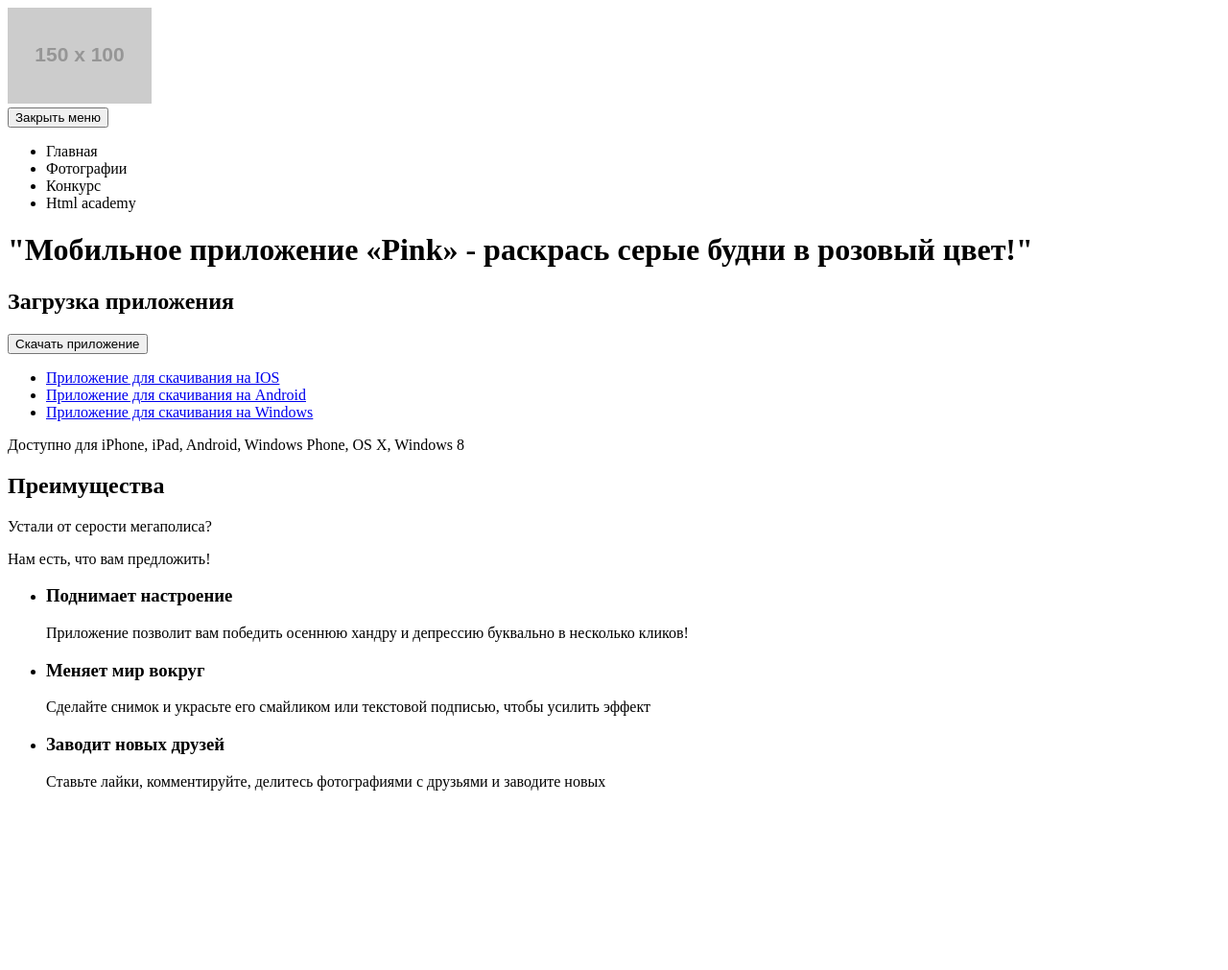
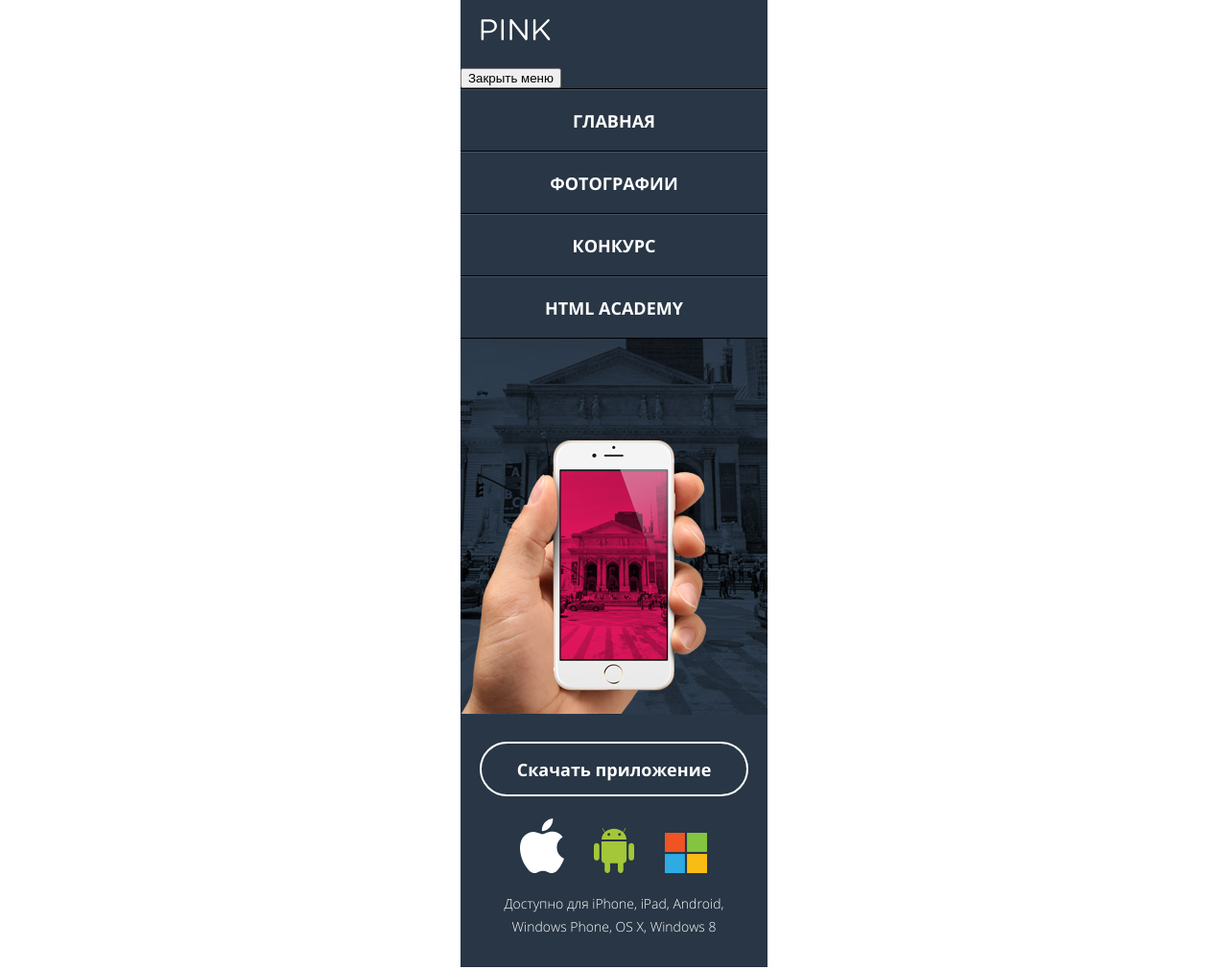
Before and after one commit to DanilAbr/1001661-pink-17, a website: page source/index.html in a window 1280 px wide. Shown: the top 1011 px of the page at 96% size. Before the commit the page ends 840 px from the top, so only its background shows below. Drawn offline with nearby package versions, Linux system fonts and the light colour scheme; files that its build step writes are made by us from their sources; placeholder pictures from the web are drawn by us.

Commit message:
Начал вёрстку с препроцессором

```diff
--- a/source/index.html
+++ b/source/index.html
@@ -3,49 +3,53 @@
   <head>
     <meta charset="utf-8">
     <title>HTML Academy: Пинк</title>
+    <link href="css/style.css" rel="stylesheet">
   </head>
+
   <body>
-    <header class="header">
-      <a class="header__logo">
-        <img class="header__logo-image" src="http://placehold.it/150x100" alt="Мобильное приложение «Pink»">
+    <header class="header container">
+      <a class="header__logo" href="/source/index.html">
+        <img class="header__logo-image" src="img/logo-pink-white-mobile.svg" width="75" height="22" alt="Мобильное приложение «Pink»">
       </a>
       <nav class="header__main main-nav">
         <button class="main-nav__toggle" type="button">Закрыть меню</button>
         <ul class="main-nav__list site-list">
           <li class="site-list__item">
-            <a>Главная</a>
+            <a class="site-list__link">Главная</a>
           </li>
           <li class="site-list__item">
-            <a>Фотографии</a>
+            <a class="site-list__link" href="photo.html">Фотографии</a>
           </li>
           <li class="site-list__item">
-            <a>Конкурс</a>
+            <a class="site-list__link" href="form.html">Конкурс</a>
           </li>
           <li class="site-list__item">
-            <a>Html academy</a>
+            <a class="site-list__link" href="https://up.htmlacademy.ru/adaptive/17">Html academy</a>
           </li>
         </ul>
       </nav>
     </header>
 
-    <main class="page-main">
+    <main class="page-main container">
       <h1 class="visually-hidden">"Мобильное приложение «Pink» - раскрась серые будни в розовый цвет!"</h1>
       <section class="download">
         <h2 class="visually-hidden">Загрузка приложения</h2>
-        <button class="download__button" type="button">Скачать приложение</button>
+        <div class="download__button-border">
+          <a class="download__button" href="https://www.apple.com/ru/itunes/">Скачать приложение</a>
+        </div>
         <ul class="download__system system-list">
           <li class="system-list__item">
-            <a class="system-list__image system-list__image--ios" href="#">
+            <a class="system-list__image system-list__image--ios" href="https://www.apple.com/ru/itunes/">
               <span class="visually-hidden">Приложение для скачивания на IOS</span>
             </a>
           </li>
           <li class="system-list__item">
-            <a class="system-list__image system-list__image--android" href="#">
+            <a class="system-list__image system-list__image--android" href="https://play.google.com/store/apps?hl=ru">
               <span class="visually-hidden">Приложение для скачивания на Android</span>
             </a>
           </li>
           <li class="system-list__item">
-            <a class="system-list__image system-list__image--windows" href="#">
+            <a class="system-list__image system-list__image--windows" href="https://www.microsoft.com/ru-ru/store/apps/windows">
               <span class="visually-hidden">Приложение для скачивания на Windows</span>
             </a>
           </li>
@@ -53,7 +57,7 @@
         <p class="download__text">Доступно для iPhone, iPad, Android, Windows Phone, OS X, Windows 8</p>
       </section>
 
-      <section class="features">
+      <section class="features container">
         <h2 class="visually-hidden">Преимущества</h2>
         <p class="features__main-title">Устали от серости мегаполиса?</p>
         <p class="features__main-title">Нам есть, что вам предложить!</p>
--- /dev/null
+++ b/source/less/download.less
@@ -0,0 +1,45 @@
+.download {
+  padding-top: 400px;
+  padding-bottom: 10px;
+
+  background-color: @base-color;
+  background-image:
+    url("../img/iphone-hand-mobile@1x.png"),
+    url("../img/bg-back-mobile@1x.jpg");
+  background-position:
+    0 105px,
+    0 -70px;
+  background-repeat:
+    no-repeat,
+    no-repeat;
+}
+
+.download__button-border {
+  display: flex;
+  align-items: center;
+  justify-content: center;
+  margin: 20px;
+  min-height: 53px;
+
+  text-align: center;
+
+  border: #ffffff solid 2px;
+  border-radius: 30px;
+}
+
+.download__button {
+  color: #ffffff;
+  font-weight: 700;
+  line-height: 18px;
+}
+
+.download__text {
+  display: block;
+  margin: 20px 45px;
+
+  text-align: center;
+  font-size: 14px;
+  font-weight: 300;
+  line-height: 24px;
+  color: #ffffff;
+}
--- /dev/null
+++ b/source/less/features.less
@@ -0,0 +1,40 @@
+.features__main-title {
+  font-size: 24px;
+  font-weight: 300;
+  text-align: center;
+  color: @base-color;
+}
+
+.features__list {
+  padding: 40px 0 325px;
+
+  background-color: #f2f2f2;
+  background-image: url("../img/iphone-screen-mobile@1x.png");
+  background-position: 50% 100%;
+  background-repeat: no-repeat;
+}
+
+.features__item {
+  list-style: none;
+}
+
+.features__title {
+  margin: 0;
+  margin-bottom: 12px;
+
+  color: #000000;
+  font-size: 18px;
+  font-weight: 700;
+  line-height: 24px;
+  text-align: center;
+}
+
+.features__text {
+  margin: 0;
+  margin-bottom: 33px;
+  padding: 0 30px;
+
+  font-size: 14px;
+  line-height: 24px;
+  text-align: center;
+}
--- /dev/null
+++ b/source/less/fonts.less
@@ -0,0 +1,20 @@
+@font-face {
+  font-family: "Open Sans";
+  src: url("/source/fonts/opensans.woff2") format("woff2"), url("/source/fonts/opensans.woff") format("woff");
+  font-weight: 400;
+  font-style: normal;
+}
+
+@font-face {
+  font-family: "Open Sans";
+  src: url("/source/fonts/opensansbold.woff2") format("woff2"), url("/source/fonts/opensansbold.woff") format("woff");
+  font-weight: 700;
+  font-style: normal;
+}
+
+@font-face {
+  font-family: "Open Sans";
+  src: url("/source/fonts/opensanslight.woff2") format("woff2"), url("/source/fonts/opensanslight.woff") format("woff");
+  font-weight: 300;
+  font-style: normal;
+}
--- /dev/null
+++ b/source/less/header.less
@@ -0,0 +1,7 @@
+.header {
+  background-color: @base-color;
+}
+
+.header__logo-image {
+  margin: 20px;
+}
--- /dev/null
+++ b/source/less/main-nav.less
@@ -0,0 +1,3 @@
+.main-nav__list {
+  border-top: #000001 solid 1px;
+}
--- /dev/null
+++ b/source/less/mixin.less
@@ -0,0 +1 @@
+@base-color: #283645;
--- /dev/null
+++ b/source/less/site-list.less
@@ -0,0 +1,24 @@
+.site-list {
+  margin: 0;
+  padding: 0;
+}
+
+.site-list__item {
+  display: flex;
+  align-items: center;
+  justify-content: center;
+  min-height: 65px;
+  box-sizing: border-box;
+
+  list-style: none;
+
+  border-top: #485461 solid 1px;
+  border-bottom: #000001 solid 1px;
+}
+
+.site-list__link {
+  font-weight: 700;
+  line-height: 32px;
+  color: #ffffff;
+  text-transform: uppercase;
+}
--- /dev/null
+++ b/source/less/style.less
@@ -0,0 +1,44 @@
+body {
+  margin: 0;
+  padding: 0;
+  min-width: 320px;
+
+  font-family: "Open Sans", "Arial", sans-serif;
+  font-size: 18px;
+  color: @base-color;
+}
+
+a {
+  text-decoration: none;
+}
+
+.container {
+  width: 320px;
+  margin: 0 auto;
+  padding: 0;
+  box-sizing: border-box;
+}
+
+.visually-hidden {
+  position: absolute;
+
+  width: 1px;
+  height: 1px;
+  margin: -1px;
+  padding: 0;
+
+  white-space: nowrap;
+
+  border: 0;
+  clip: rect(0 0 0 0);
+  overflow: hidden;
+}
+
+@import "download.less";
+@import "features.less";
+@import "header.less";
+@import "site-list.less";
+@import "mixin.less";
+@import "main-nav.less";
+@import "system-list.less";
+@import "fonts.less";
--- /dev/null
+++ b/source/less/system-list.less
@@ -0,0 +1,35 @@
+.system-list {
+  margin: 0 auto;
+  padding: 0;
+  display: flex;
+  flex: 0 0 210px;
+  max-width: 210px;
+  flex-direction: row;
+  justify-content: space-between;
+}
+
+.system-list__item {
+  align-items: center;
+  list-style: none;
+}
+
+.system-list__image {
+  display: block;
+  min-width: 60px;
+  height: 60px;
+
+  background-position: 50% 100%;
+  background-repeat: no-repeat;
+}
+
+.system-list__image--ios {
+  background-image: url("../img/logo-apple.svg");
+}
+
+.system-list__image--android {
+  background-image: url("../img/logo-android.svg");
+}
+
+.system-list__image--windows {
+  background-image: url("../img/logo-microsoft.svg");
+}
```
Also changed, not shown: source/form.html (+11 -9 lines), source/photo.html (+25 -9 lines), source/less/content.less (added), source/less/copyright.less (added), source/less/footer.less (added), source/less/form.less (added), source/less/page-main.less (added), source/less/photo.less (added), source/less/social.less (added), 1 other file.
